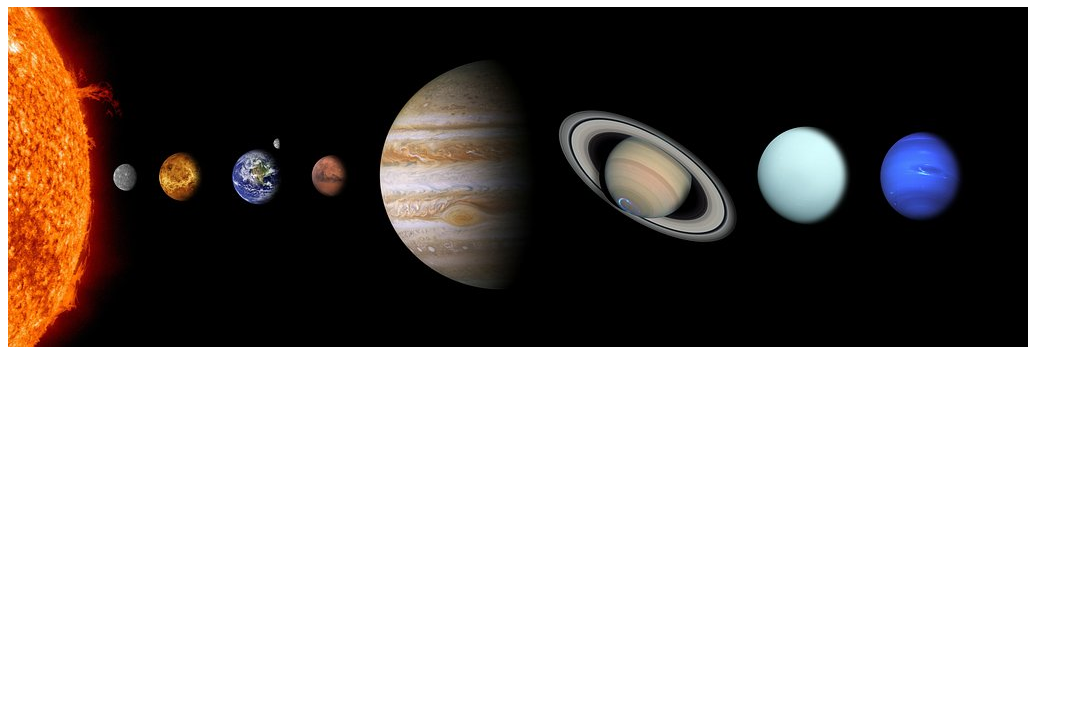
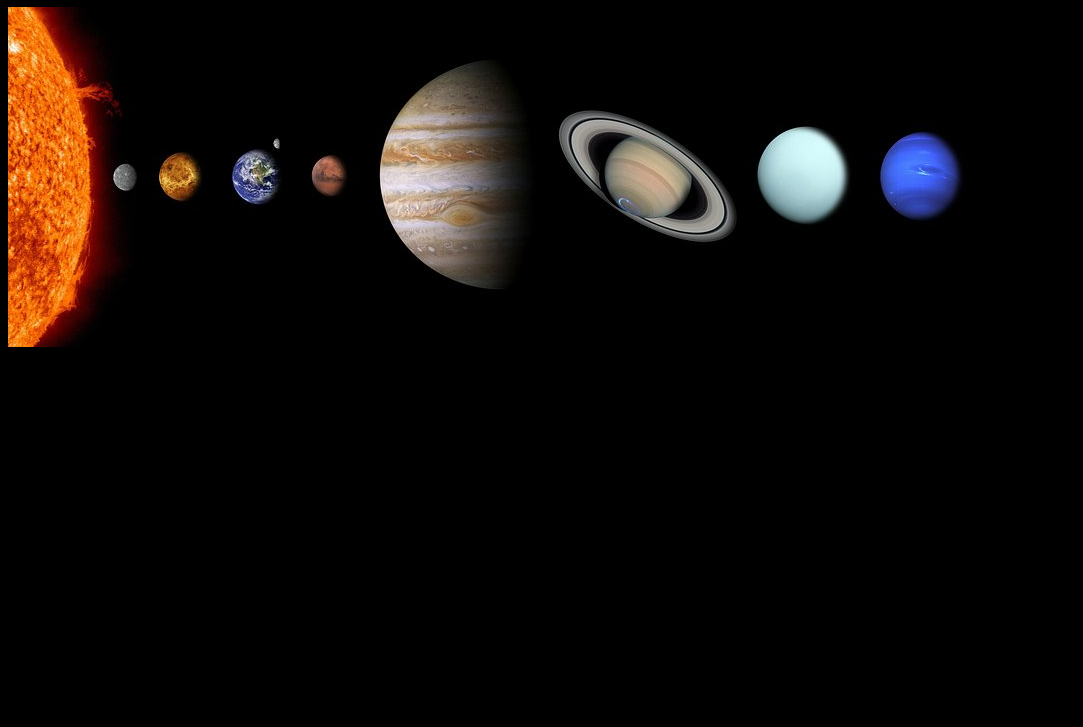
Before and after one commit to AndrewY97/Fernanda, a plain HTML site: page mapeo.html in a window 1280 px wide. Shown: the part 73-800 px from the top of the page, without its empty margins (0-1083 px from the left). Drawn offline with Linux system fonts and the light colour scheme.

Commit message:
Add files via upload

```diff
--- a/mapeo.html
+++ b/mapeo.html
@@ -5,7 +5,7 @@
     <meta name="viewport" content="width=device-width, initial-scale=1.0">
     <title>Solar System Image Map</title>
 </head>
-<body>
+<body bgcolor= #000000>
     <h1>Solar System</h1>
     <img src="solar-system-439046__340.jpg" usemap="#solarsystemmap" alt="Solar System">
 
```
